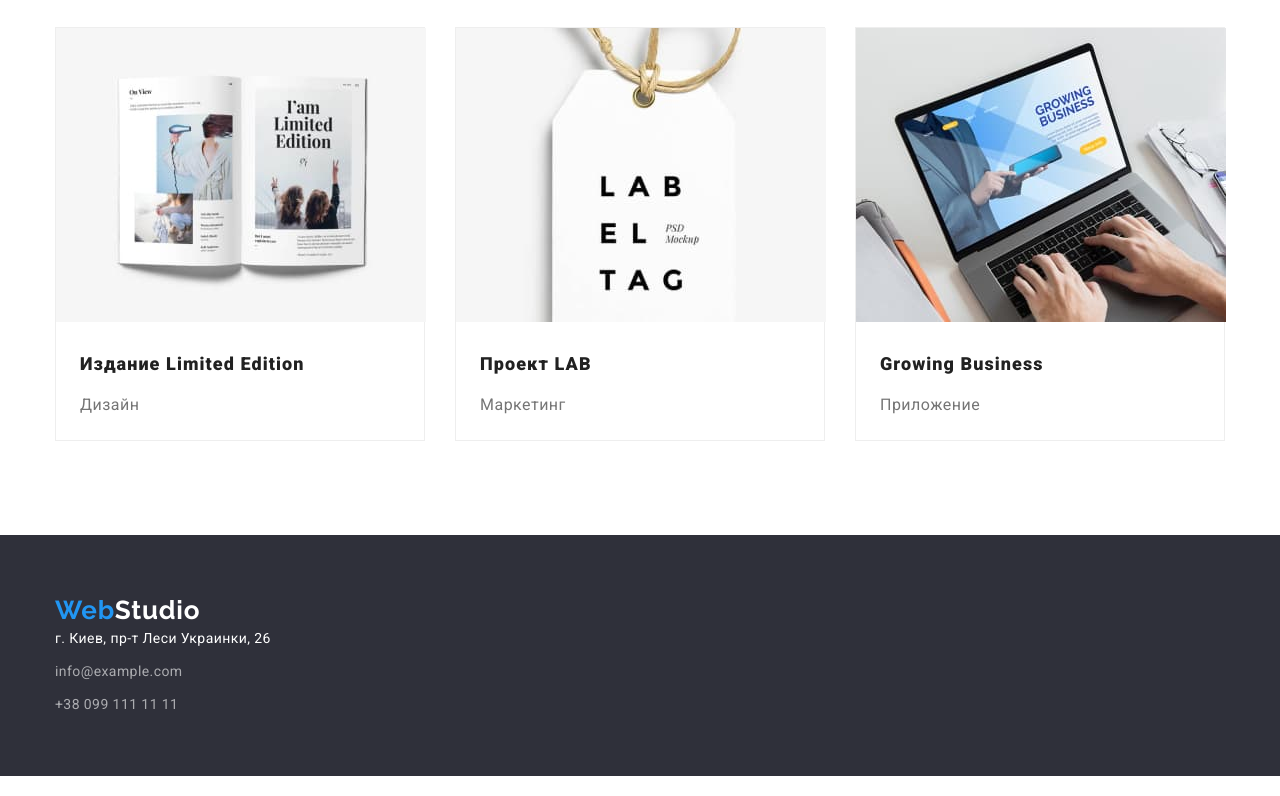
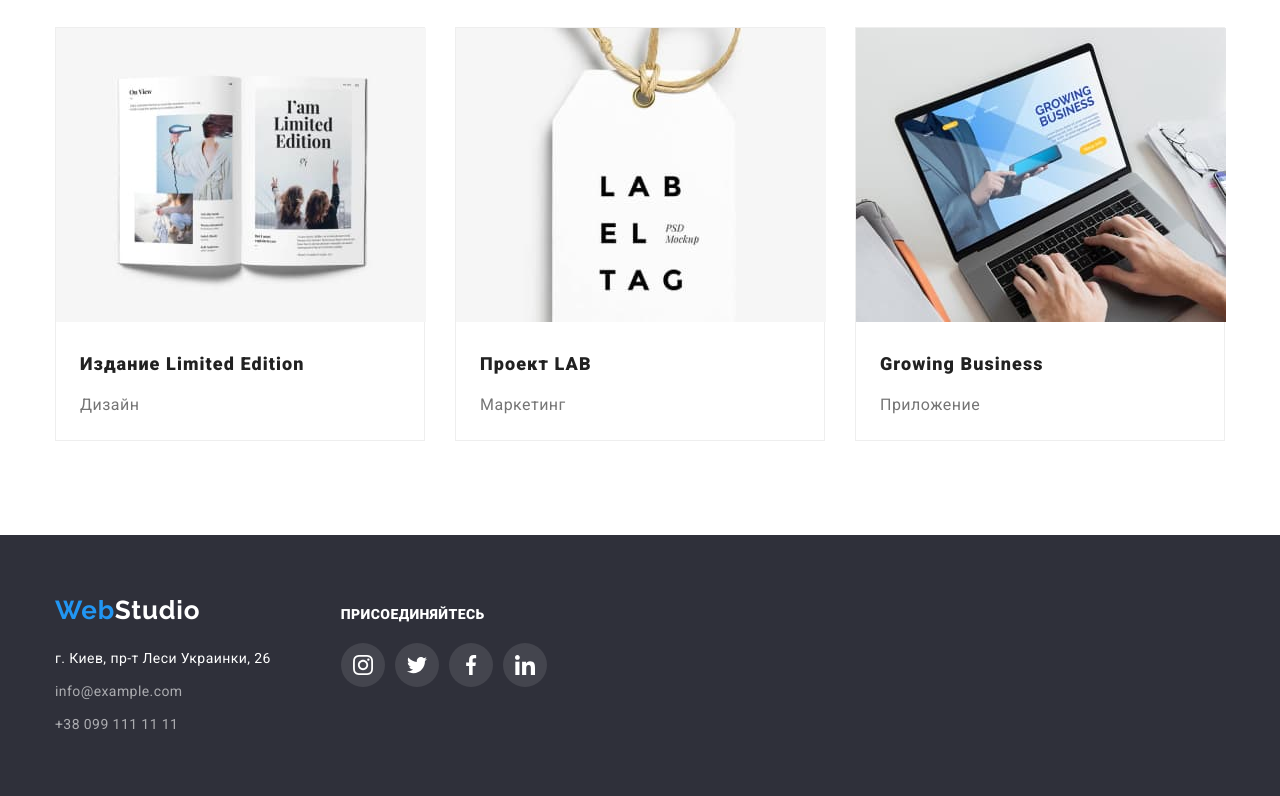
Before and after one commit to VitaliyKhmil/goit-markup-hw-04, a plain HTML site: page portfolio.html in a window 1280 px wide. Shown: the part 1136-1932 px from the top of the page. Drawn offline with nearby package versions, Linux system fonts and the light colour scheme.

Commit message:
finalDZ4

```diff
--- a/css/styles.css
+++ b/css/styles.css
@@ -162,7 +162,7 @@ background: linear-gradient(rgba(47, 48, 58, 0.4), rgba(47, 48, 58, 0.4)),
 url("../images/hero-br.jpg");
 background-size: cover;
 background-repeat: no-repeat;
-background-position: center center;
+background-position: center;
 padding: 200px 0;
 max-width: 1600px;
 margin: 0 auto;
@@ -440,17 +440,23 @@ padding: 60px 0;
 display: flex;
 justify-content: start;
 }
-.container-footer{
+.footer-container{
+    display: flex;
+align-items: baseline;
+flex-direction: row;
+}
+
+.footer__content{
     width: 300px;
-    margin: 0 0;
+    margin-left: 0;
+    margin-right: 0;
 }
 .container-social{
     width: 300px;
     margin-left: 70px;
 }
 .social-title{
-     font-family: Roboto;
-font-style: normal;
+font-family: Roboto;
 font-weight: 700;
 font-size: 14px;
 line-height: 1.14;
@@ -498,8 +504,8 @@ letter-spacing: 0.03em;
 text-transform: uppercase;
 color: var(--second-title-color);
 }
-.footer-logo{
-    margin-bottom: 20px;
+.address{
+    padding-top: 20px;
 }
 .addres-item, .contact-item{
     padding-bottom: 9px;
--- a/portfolio.html
+++ b/portfolio.html
@@ -126,7 +126,8 @@
 
     <!-- Футер -->
     <footer class="footer">
-        <div class="container">
+        <div class="container footer-container">
+         <div class="footer-content">
         <a href="./index.html" class="footer-logo link"><span class="span-web">Web</span><span class="span-footer">Studio</span></a>
         <address class="address">
           <ul class="addres-list">
@@ -136,5 +137,38 @@
           </ul>
         </address>
        </div>
+       <div class="container-social">
+         <p class="social-title">присоединяйтесь</p>
+          <ul class="social-footer-list">
+          <li class="social-footer-item list">
+            <a href="https://www.instagram.com/" class="social-footer-link">
+            <svg class="social-footer-icon" width="20" heigth="20">
+                <use href="./images/svg/icons.svg#icon-instagram"></use>
+              </svg>
+            </a>
+          </li>
+          <li class="social-footer-item list">
+            <a href="https://twitter.com/" class="social-footer-link">
+            <svg class="social-footer-icon" width="20" heigth="20">
+                <use href="./images/svg/icons.svg#icon-twitter"></use>
+              </svg>
+            </a>
+          </li>
+          <li class="social-footer-item list">
+            <a href="https://www.facebook.com/" class="social-footer-link">
+            <svg class="social-footer-icon" width="20" heigth="20">
+                <use href="./images/svg/icons.svg#icon-facebook"></use>
+              </svg>
+            </a>
+          </li>
+          <li class="social-footer-item list">
+            <a href="https://www.linkedin.com/" class="social-footer-link">
+            <svg class="social-footer-icon" width="20" heigth="20">
+                <use href="./images/svg/icons.svg#icon-linkedin"></use>
+              </svg>
+            </a>
+          </li>
+        </ul>
+      </div>
     </footer>
     </body>
```
Also changed, not shown: index.html (+7 -6 lines). Lines whose indentation alone changed are shown as unchanged.
